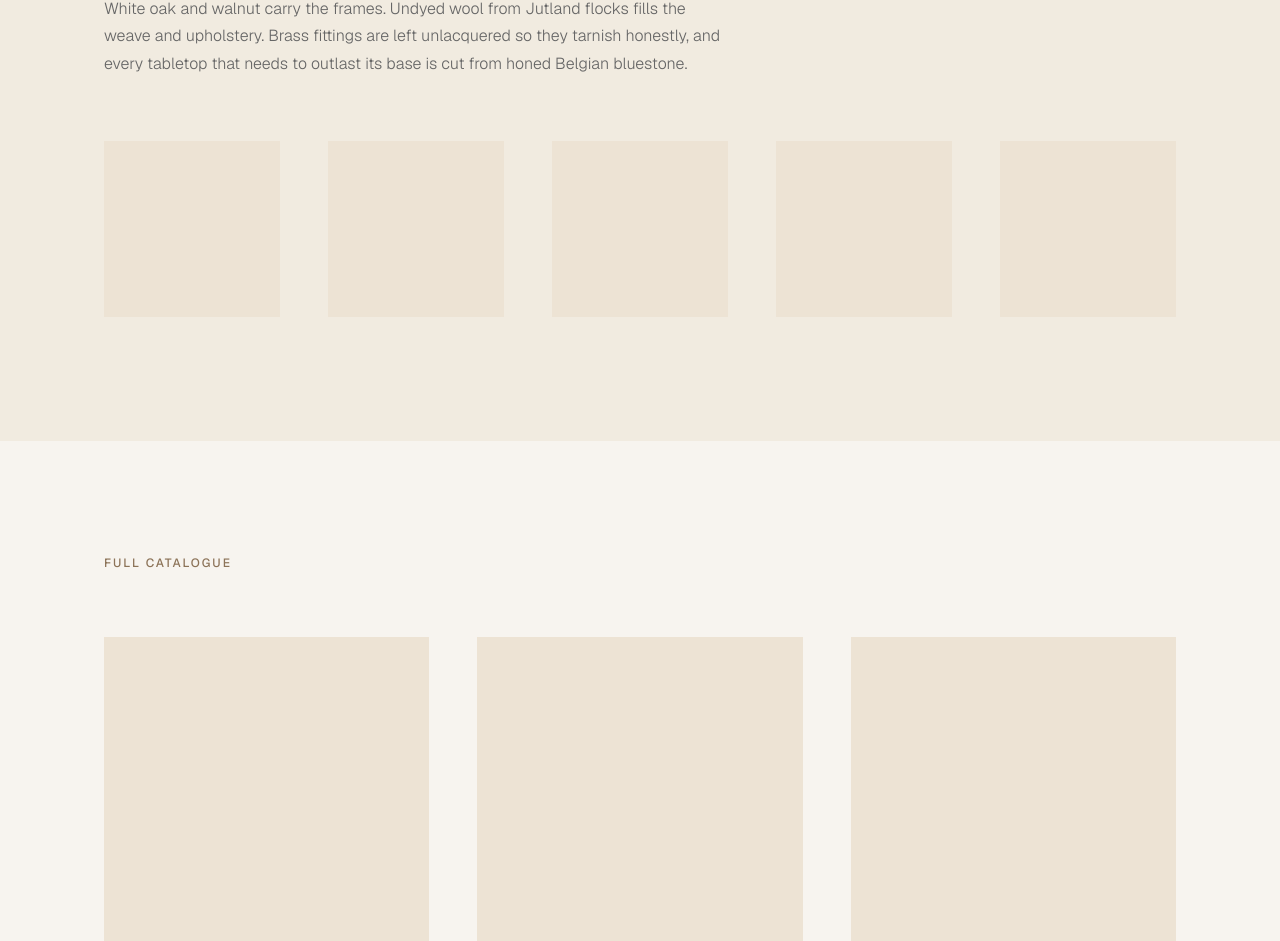
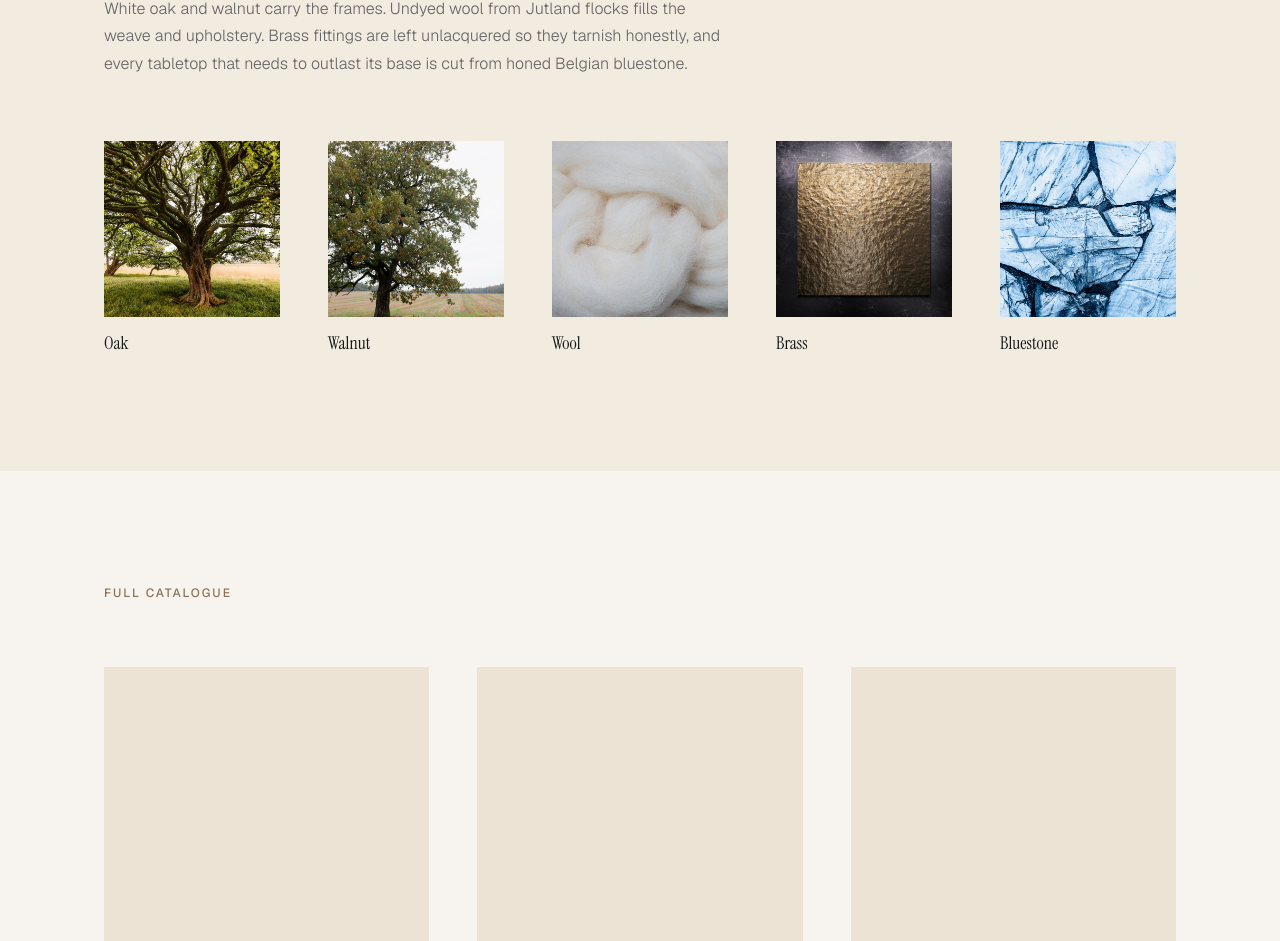
Before and after one commit to Nike262-sudo/Stilla, a React (Vite) app: page / in a window 1280 px wide. Shown: the part 5755-6696 px from the top of the page. Built offline with nearby package versions, Linux system fonts and the light colour scheme.

Commit message:
Update Materials.jsx

```diff
--- a/src/components/Materials.jsx
+++ b/src/components/Materials.jsx
@@ -72,15 +72,15 @@ function Materials() {
               viewport={{ once: true, margin: "-60px" }}
               transition={{ duration: 0.7, ease: EASE, delay: (i % 3) * 0.08 }}
             >
-             <ImagePlaceholder
-  image={name.image}
-  label={name.name}
+            <ImagePlaceholder
+  image={material.image}
+  label={material.name}
   ratio="1 / 1"
   showLabel={false}
 />
 
 <span className="materials__item-name">
-  {name.name}
+  {material.name}
 </span>
             </motion.div>
           ))}
```
